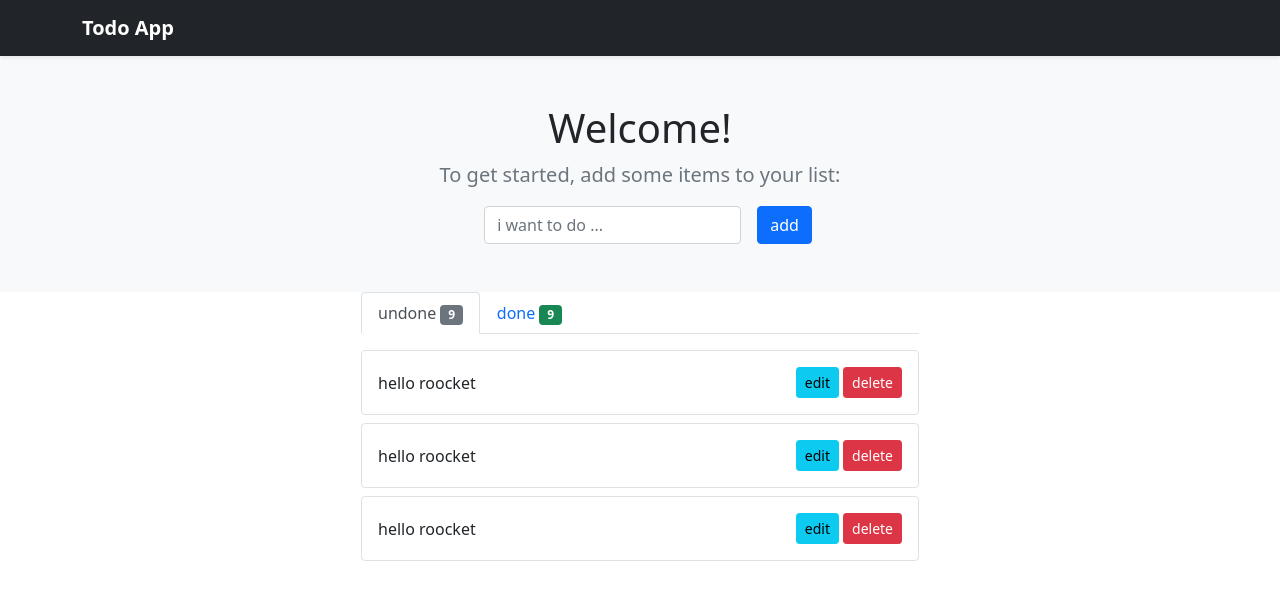
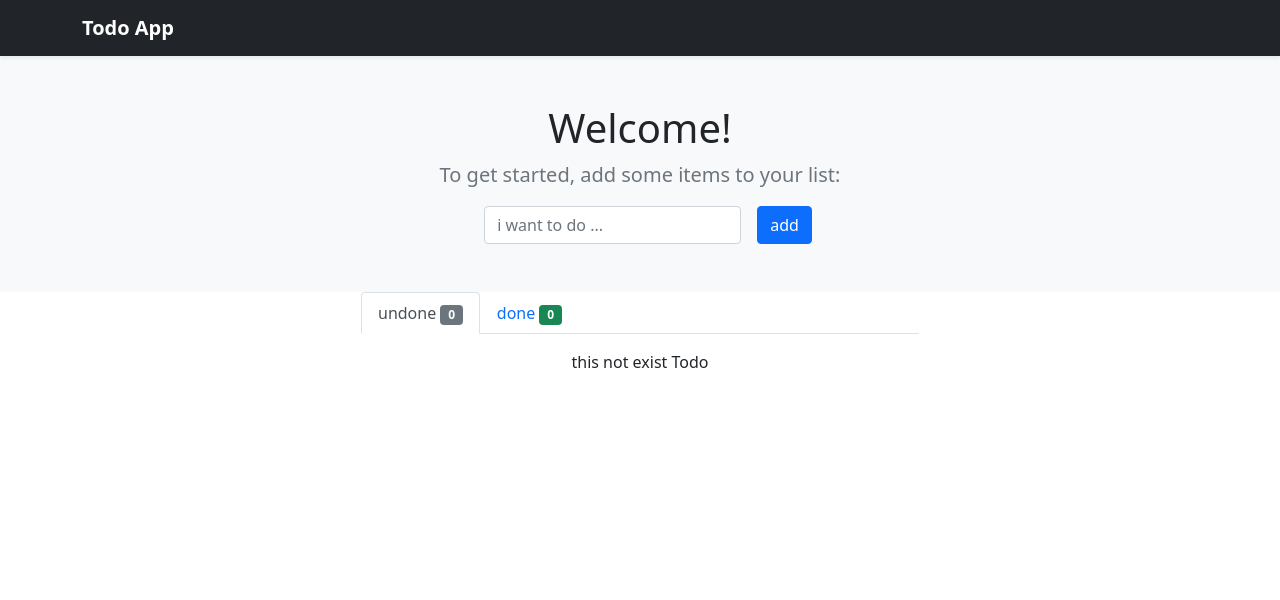
Before and after one commit to Saeidi-AmirMohammad/TodoApp, a React (Create React App) app: page / in a window 1280 px wide. Shown: the top 600 px of the page. Built offline with nearby package versions, Linux system fonts and the light colour scheme.

Commit message:
create ToDo Component

```diff
--- a/src/Components/App.js
+++ b/src/Components/App.js
@@ -4,11 +4,13 @@ import 'bootstrap/dist/css/bootstrap.min.css';
 // Import Components
 import Header from "./Header";
 import FormAddToDo from "./FormAddToDo";
+import Todo from "./Todo";
 
 class App extends PureComponent {
 
     state = {
-        todos: []
+        todos: [],
+        statusToDo: false
     }
 
     addToDo(text) {
@@ -17,12 +19,22 @@ class App extends PureComponent {
                 todos: [...prevState.todos,
                 { key: Date.now(), done: false, text }
                 ]
+
             }
         })
     }
 
+    deleteToDo(key) {
+        this.setState(prevState => {
+            return {
+                todos: prevState.todos.filter(item => item.key != key)
+            }
+        })
+    }
 
     render() {
+
+        let filterToDo = this.state.todos.filter(item => item.done == this.state.statusToDo)
         return (
             <div className="App">
                 <Header />
@@ -39,45 +51,16 @@ class App extends PureComponent {
                             <div className="d-flex flex-column align-items-center ">
                                 <nav className="col-6 mb-3">
                                     <div className="nav nav-tabs" id="nav-tab" role="tablist">
-                                        <a className="nav-item nav-link active font-weight-bold" id="nav-home-tab">undone <span className="badge bg-secondary">9</span></a>
-                                        <a className="nav-item nav-link font-weight-bold" id="nav-profile-tab">done <span className="badge bg-success">9</span></a>
+                                        <a className={`nav-item nav-link font-weight-bold ${!this.state.statusToDo ? 'active' : ''}`} id="nav-home-tab" onClick={() => this.setState({ statusToDo: false })}>undone <span className="badge bg-secondary">{this.state.todos.filter(item => item.done == false).length}</span></a>
+                                        <a className={`nav-item nav-link font-weight-bold ${this.state.statusToDo ? 'active' : ''}`} id="nav-profile-tab" onClick={() => this.setState({ statusToDo: true })}>done <span className="badge bg-success">{this.state.todos.filter(item => item.done == true).length}</span></a>
                                     </div>
                                 </nav>
-                                <div className="col-6 mb-2">
-                                    <div className="d-flex justify-content-between align-items-center border rounded p-3">
-                                        <div>
-                                            hello roocket
-                                        </div>
-                                        <div>
-                                            <button type="button" className="btn btn-info btn-sm">edit</button>
-                                            <button type="button" className="btn btn-danger btn-sm ms-1">delete</button>
-                                        </div>
-                                    </div>
-                                </div>
-                                <div className="col-6 mb-2">
-                                    <div className="d-flex justify-content-between align-items-center border rounded p-3">
-                                        <div>
-                                            hello roocket
-                                        </div>
-                                        <div>
-                                            <button type="button" className="btn btn-info btn-sm">edit</button>
-                                            <button type="button" className="btn btn-danger btn-sm ms-1">delete</button>
-                                        </div>
-                                    </div>
-                                </div>
-                                <div className="col-6 mb-2">
-                                    <div className="d-flex justify-content-between align-items-center border rounded p-3">
-                                        <div>
-                                            hello roocket
-                                        </div>
-                                        <div>
-                                            <button type="button" className="btn btn-info btn-sm">edit</button>
-                                            <button type="button" className="btn btn-danger btn-sm ms-1">delete</button>
-                                        </div>
-                                    </div>
-                                </div>
+                                {filterToDo.length == 0
+                                    ? <p>this not exist Todo</p>
+                                    : filterToDo.map(item => <Todo key={item.key} item={item} delete={this.deleteToDo.bind(this)}/>)
+                                }
+
                             </div>
-
                         </div>
                     </div>
                 </main>
--- a/src/Components/Header.js
+++ b/src/Components/Header.js
@@ -1,5 +1,5 @@
 
-function Header (){
+function Header (props){
     return(
         <header>
         <div className="navbar navbar-dark bg-dark shadow-sm">
--- /dev/null
+++ b/src/Components/Todo.js
@@ -0,0 +1,18 @@
+
+function Todo (props){
+    return(
+        <div className="col-6 mb-2">
+        <div className="d-flex justify-content-between align-items-center border rounded p-3">
+            <div>
+                {props.item.text}
+            </div>
+            <div>
+                <button type="button" className="btn btn-info btn-sm">edit</button>
+                <button type="button" className="btn btn-danger btn-sm ms-1" onClick={() => props.delete(props.item.key)}>delete</button>
+            </div>
+        </div>
+    </div>
+    )
+}
+
+export default Todo
```
